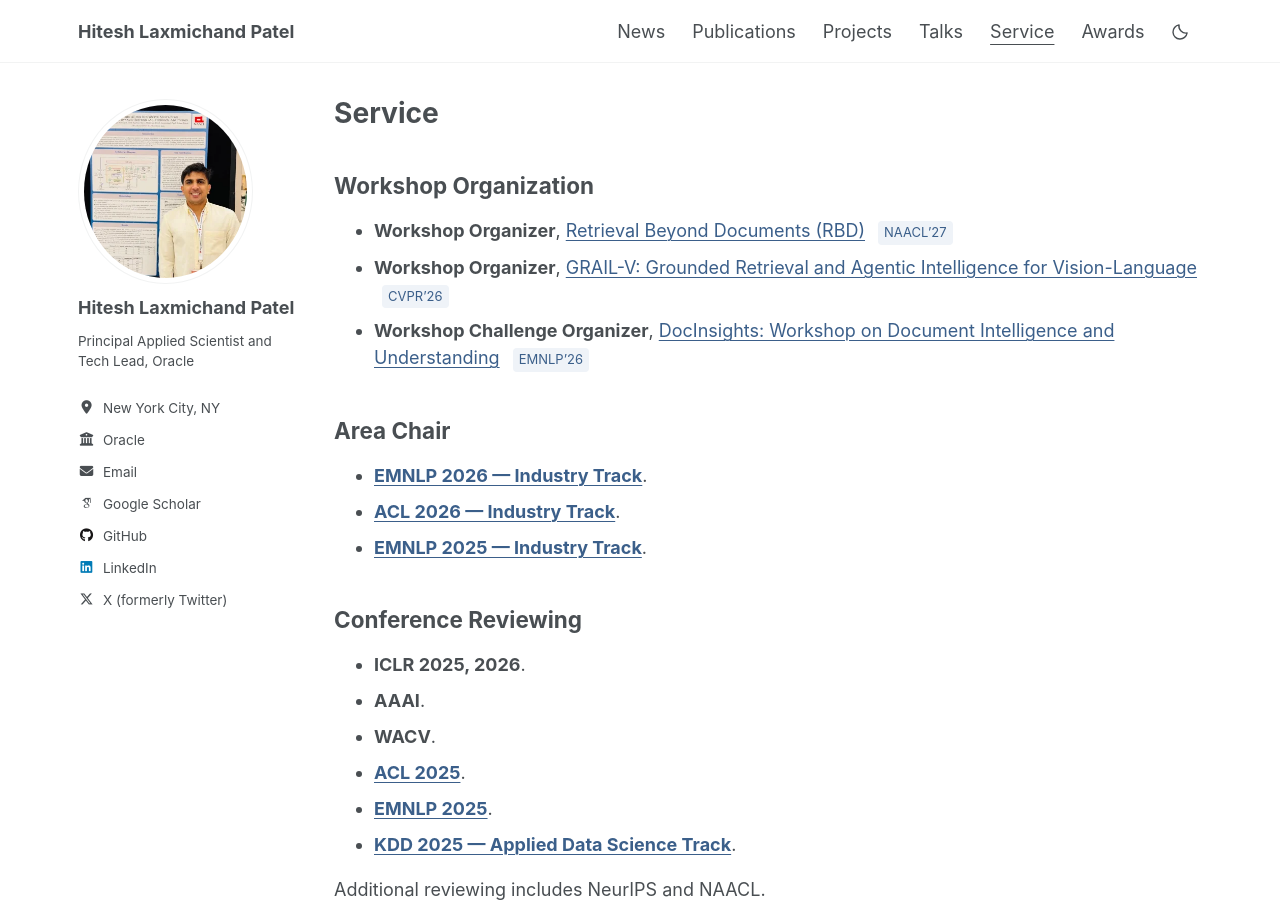
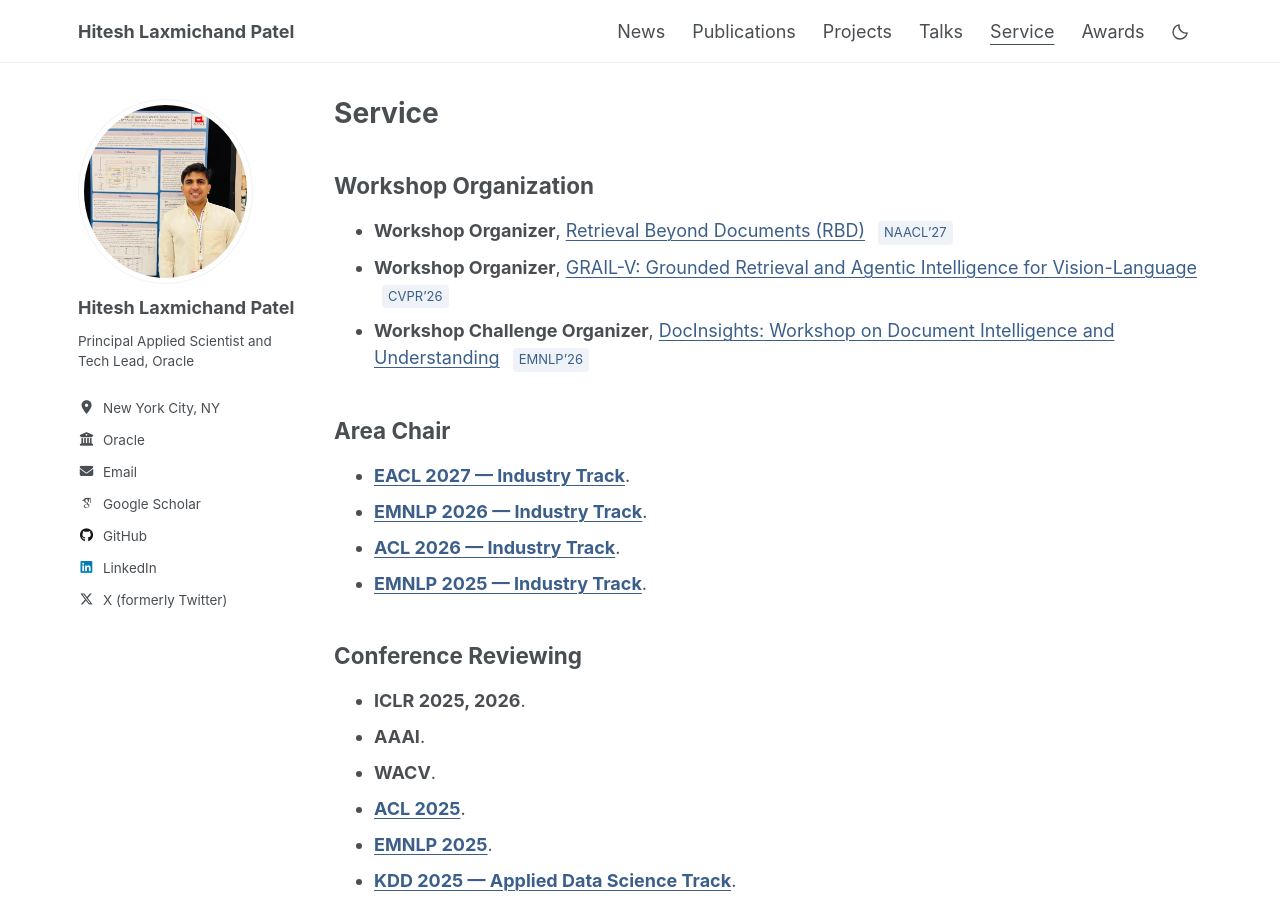
Before and after one commit to HITESHLPATEL/hiteshlpatel.github.io, a Jekyll site: the page built from _pages/service.md, in a window 1280 px wide and 900 px high. Built offline with Jekyll 4.4.1, drawn with Linux system fonts in a browser that asks for light colours.

Commit message:
Add confirmed EACL 2027 industry area chair role

```diff
--- a/_pages/service.md
+++ b/_pages/service.md
@@ -1,7 +1,7 @@
 ---
 layout: archive
 title: "Service"
-description: "Hitesh Laxmichand Patel's academic service: workshop organization, ACL and EMNLP area chair roles, conference reviewing, mentorship, and open research with Aya, SEACrowd, and CommonLID."
+description: "Hitesh Laxmichand Patel's academic service: workshop organization, EACL, ACL, and EMNLP area chair roles, conference reviewing, mentorship, and open research with Aya, SEACrowd, and CommonLID."
 last_modified_at: 2026-10-27
 permalink: /service/
 author_profile: true
@@ -16,6 +16,7 @@ author_profile: true
 
 ## Area Chair
 
+- [**EACL 2027 — Industry Track**](https://2027.eacl.org/calls/industry/).
 - [**EMNLP 2026 — Industry Track**](https://aclanthology.org/2026.emnlp-industry.0.pdf#page=9).
 - [**ACL 2026 — Industry Track**](https://aclanthology.org/2026.acl-industry.0.pdf#page=6).
 - [**EMNLP 2025 — Industry Track**](https://aclanthology.org/2025.emnlp-industry.0.pdf#page=5).
```
